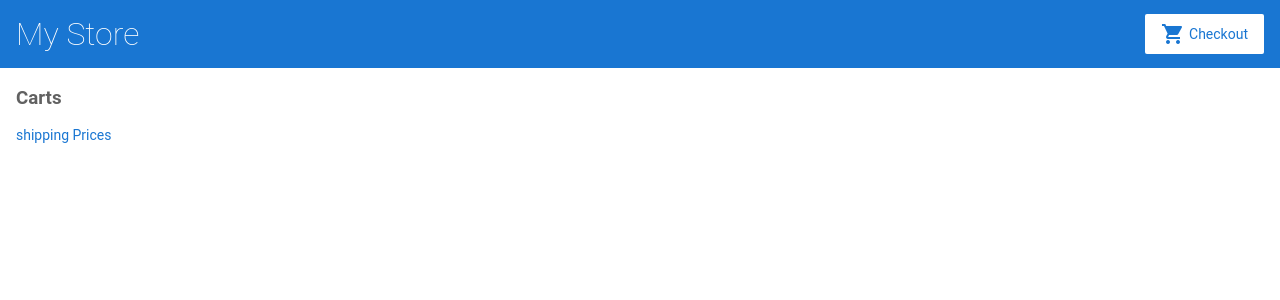
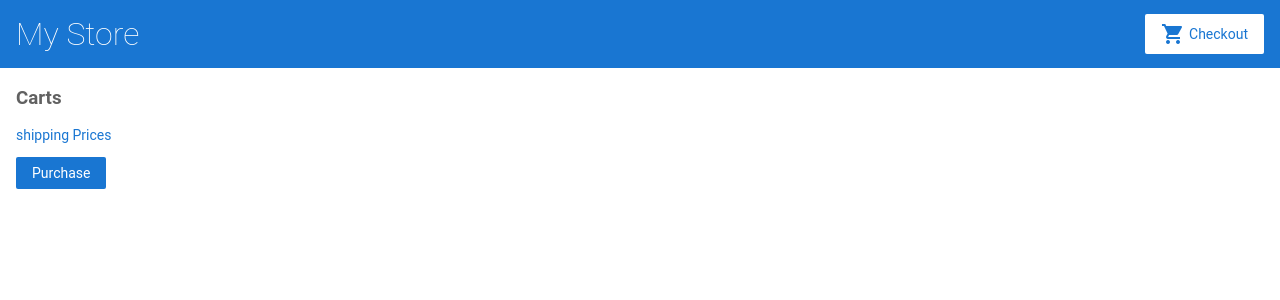
Before and after one commit to fsdrw08/nqdavprygxr.angular, an Angular app: page /cart in a window 1280 px wide. Shown: the top 300 px of the page. Built offline with nearby package versions, Linux system fonts and the light colour scheme.

Commit message:
forms html

```diff
--- a/src/app/cart/cart.component.html
+++ b/src/app/cart/cart.component.html
@@ -6,3 +6,8 @@
     <span>{{item.name}}</span>
     <span>{{item.price | currency}}</span>
 </div>
+<form [formGroup]="checkoutForm"
+ (ngSubmit)="onSubmit(checkoutForm.value)"
+>
+    <button class="button" type="submit">Purchase</button>
+</form>
```
